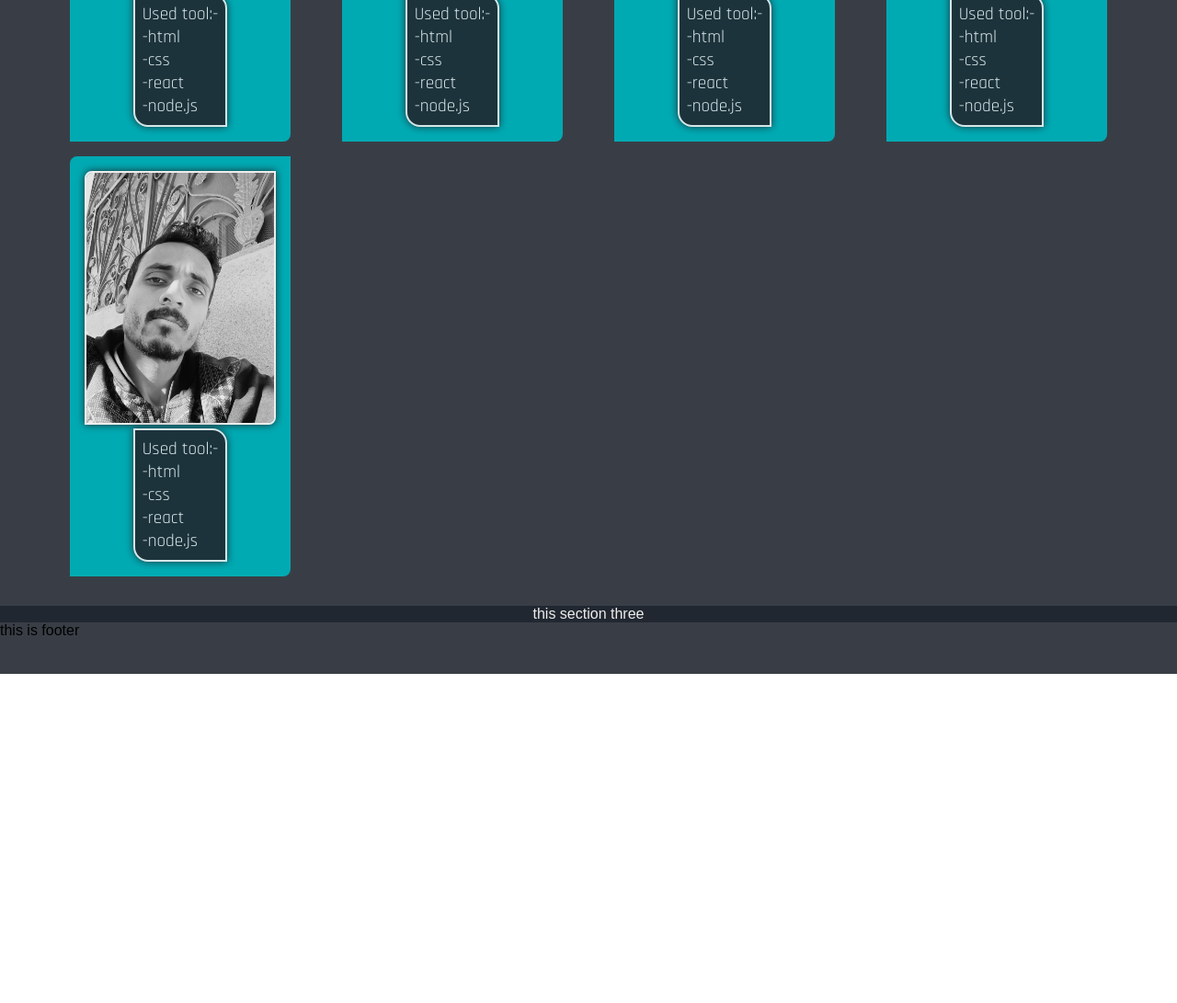
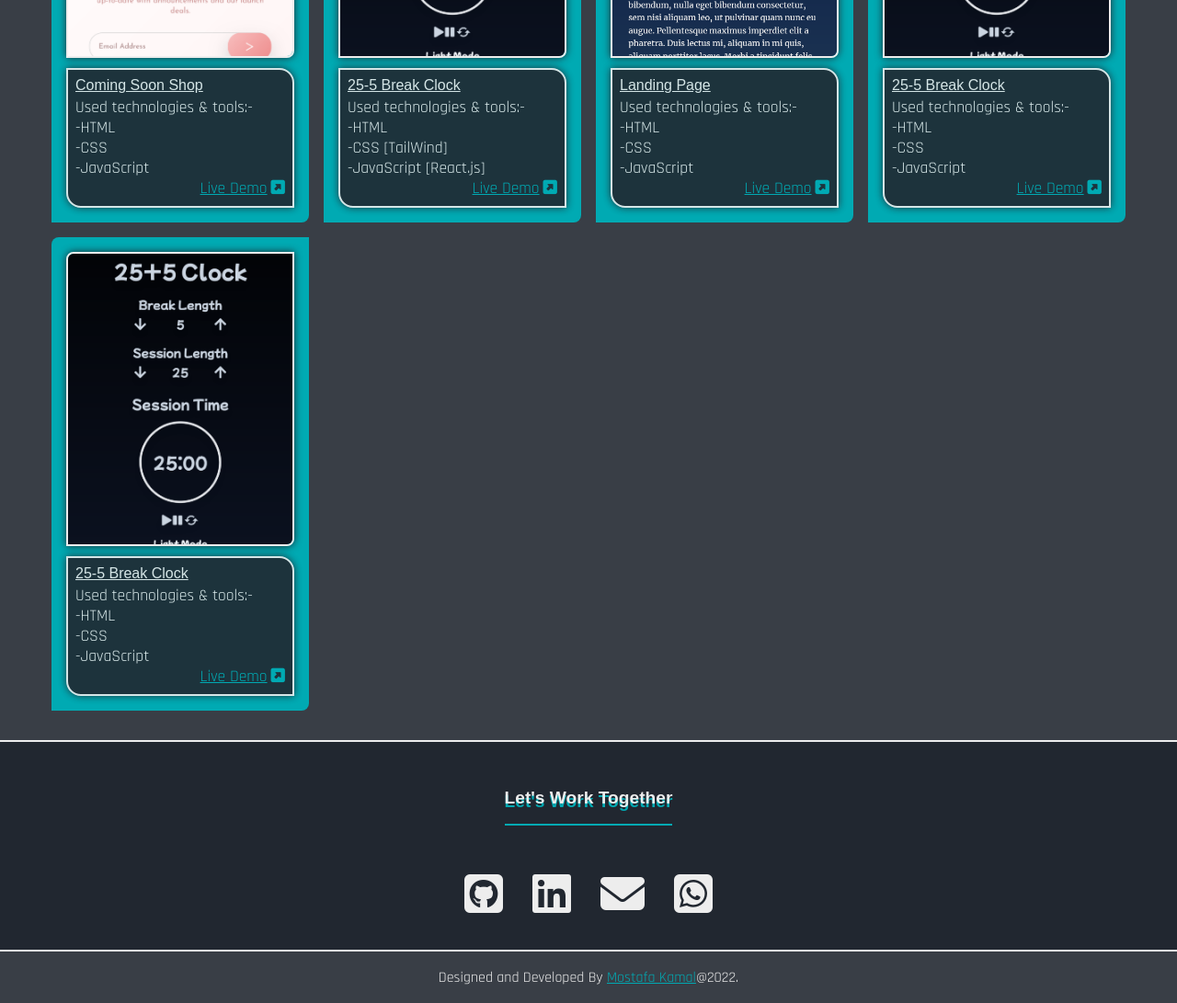
Before and after one commit to mostafakamal22/mk-portfolio, a plain HTML site: page index.html in a window 1280 px wide. Shown: the part 1212-2303 px from the top of the page at 92% size. Before the commit the page ends 1945 px from the top, so only its background shows below. Drawn offline with Linux system fonts and the light colour scheme; a web font is replaced by a local one.

Commit message:
finishing mywork + contact +footer
all style are done and issues  are fixed

```diff
--- a/index.html
+++ b/index.html
@@ -67,81 +67,78 @@
 
         <section id="my-work">
             <div class="content-container" id="mywork-container">
-                <header id="mywork-header">
+                <header class="section-header">
                     <h4>This is My Stuff...</h4>
                 </header>
                 <ul id="mywork-wrapper">
                     <li class="mywork-item">
-                        <figure>
-                            <img class="my-images" src="img/mypic.jpg" alt="example of my work ">
+                        <figure class="mywork-figure">
+                            <img class="my-images mywork-img" src="img/coming-soon-shop.png" alt="example of my work ">
                             <figcaption>
+                                <p>Coming Soon Shop</p>
                                 <ul>
-                                    <li>Used tool:-</li>
-                                    <li>-html</li>
-                                    <li>-css</li>
-                                    <li>-react</li>
-                                    <li>-node.js</li>
+                                    <li>Used technologies & tools:-</li>
+                                    <li>-HTML</li>
+                                    <li>-CSS</li>
+                                    <li>-JavaScript</li>
+                                    <li><a href="https://mostafakamal22.github.io/coming-soon-shop/" target="_blank">Live Demo<i class="fas fa-external-link-square-alt"></i></a></li>
                                 </ul>
                             </figcaption>
                         </figure>
                     </li>
 
                     <li class="mywork-item">
-                        <figure>
-                            <img class="my-images" src="img/mypic.jpg" alt="example of my work">
+                        <figure class="mywork-figure">
+                            <img class="my-images  mywork-img" src="img/25-5-clock.png" alt="example of my work">
                             <figcaption>
-                                <ul>
-                                    <li>Used tool:-</li>
-                                    <li>-html</li>
-                                    <li>-css</li>
-                                    <li>-react</li>
-                                    <li>-node.js</li>
-                                </ul>
+                                <p>25-5 Break Clock</p>
+                                <li>Used technologies & tools:-</li>
+                                    <li>-HTML</li>
+                                    <li>-CSS [TailWind]</li>
+                                    <li>-JavaScript [React.js]</li>
+                                    <li><a href="https://mostafakamal22.github.io/25-5-clock/" target="_blank">Live Demo<i class="fas fa-external-link-square-alt"></i></a></li>
                             </figcaption>
                         </figure>
                     </li>
 
                     <li class="mywork-item">
-                        <figure>
-                            <img class="my-images" src="img/mypic.jpg" alt="example of my work">
+                        <figure class="mywork-figure">
+                            <img class="my-images  mywork-img" src="img/landing-page.png" alt="example of my work">
                             <figcaption>
-                                <ul>
-                                    <li>Used tool:-</li>
-                                    <li>-html</li>
-                                    <li>-css</li>
-                                    <li>-react</li>
-                                    <li>-node.js</li>
-                                </ul>
+                                <p>Landing Page</p>
+                                <li>Used technologies & tools:-</li>
+                                    <li>-HTML</li>
+                                    <li>-CSS</li>
+                                    <li>-JavaScript</li>
+                                    <li><a href="https://mostafakamal22.github.io/landing-page/" target="_blank">Live Demo<i class="fas fa-external-link-square-alt"></i></a></li>
                             </figcaption>
                         </figure>
                     </li>
 
                     <li class="mywork-item">
-                        <figure>
-                            <img class="my-images" src="img/mypic.jpg" alt="example of my work">
+                        <figure class="mywork-figure">
+                            <img class="my-images  mywork-img" src="img/25-5-clock.png" alt="example of my work">
                             <figcaption>
-                                <ul>
-                                    <li>Used tool:-</li>
-                                    <li>-html</li>
-                                    <li>-css</li>
-                                    <li>-react</li>
-                                    <li>-node.js</li>
-                                </ul>
+                                <p>25-5 Break Clock</p>
+                                <li>Used technologies & tools:-</li>
+                                    <li>-HTML</li>
+                                    <li>-CSS</li>
+                                    <li>-JavaScript</li>
+                                    <li><a href="https://mostafakamal22.github.io/25-5-clock/" target="_blank">Live Demo<i class="fas fa-external-link-square-alt"></i></a></li>
                             </figcaption>
                         </figure>
                     </li>
 
                     <li class="mywork-item">
-                        <figure>
-                            <img class="my-images" src="img/mypic.jpg" alt="example of my work">
+                        <figure class="mywork-figure">
+                            <img class="my-images  mywork-img" src="img/25-5-clock.png" alt="example of my work">
                             <figcaption>
-                                <ul>
-                                    <li>Used tool:-</li>
-                                    <li>-html</li>
-                                    <li>-css</li>
-                                    <li>-react</li>
-                                    <li>-node.js</li>
-                                </ul>
+                                <p>25-5 Break Clock</p>
+                                <li>Used technologies & tools:-</li>
+                                    <li>-HTML</li>
+                                    <li>-CSS</li>
+                                    <li>-JavaScript</li>
+                                    <li><a href="https://mostafakamal22.github.io/25-5-clock/" target="_blank">Live Demo<i class="fas fa-external-link-square-alt"></i></a></li>
                             </figcaption>
                         </figure>
                     </li>
@@ -150,13 +147,40 @@
         </section>
 
         <section id="contact">
-            <div class="content-container">
-                this section three
+            <div class="content-container" id="contact-container">
+                <header class="section-header">
+                    <h4>Let's Work Together</h4>
+                </header>
+
+                <ul class="contact-list">
+                    <li class="contact-item" title="Github">
+                        <a href="https://github.com/mostafakamal22" class="contact-link" target="_blank">
+                            <i class="fab fa-github-square"></i>
+                        </a>
+                    </li>
+                    <li class="contact-item" title="Linkedin">
+                        <a href="https://www.linkedin.com/in/mostafakamal22/" class="contact-link" target="_blank">
+                            <i class="fab fa-linkedin"></i>
+                        </a>
+                    </li>
+                    <li class="contact-item" title="Send Email">
+                        <a href="mailto: mk1319@fayoum.edu.eg" class="contact-link" target="_blank">
+                            <i class="fas fa-envelope"></i>
+                        </a>
+                    </li>
+                    <li class="contact-item" title="Whatsapp">
+                        <a href="https://wa.me/201008871950" class="contact-link" target="_blank">
+                            <i class="fab fa-whatsapp-square"></i>
+                        </a>
+                    </li>
+                </ul>
             </div>
         </section>
 
         <footer>
-            this is footer
+            <div class="content-container" id="footer-container">
+               <p>Designed and Developed By <span>Mostafa Kamal</span>@2022.</p>
+            </div>
         </footer>
     </div>
 
--- a/styles/style.css
+++ b/styles/style.css
@@ -75,6 +75,19 @@ img{
     align-items: center;
 }
 
+section{
+    border-bottom: .125rem solid var(--var-color-primary);
+}
+
+.section-header{
+    align-self: center;
+    font-size: 1.2rem;
+    border-bottom: .125rem solid var(--var-color-secodary);
+    margin-bottom: 3rem;
+    line-height: .3;
+    text-shadow: 0 .25rem 0 var(--var-color-secodary);
+}
+
 figure{
     display: flex;
     align-items: center;
@@ -95,21 +108,34 @@ figure{
     border: .125rem solid var(--var-color-primary);
     border-radius: .5rem 0;
     box-shadow: 0 0 .5rem var(--var-bg-primary);
+    transition: 200ms ease-in-out;
 }
 
 figcaption{
+    width: 100%;
     background-color: var(--var-bg-primary);
     opacity: 0.90;
     padding: .5rem;
-    margin-top: .25rem ;
+    margin-top: .7rem ;
     border-radius: 0 1rem ;
     border: .125rem solid var(--var-color-primary);
     box-shadow: 0 0 .5rem var(--var-bg-primary);
 }
 
-figcaption li{
-    font-size: 1.2rem;
+figcaption :is(li, a){
+    font-size: 1.1rem;
     font-family: var(--var-thin-font);
+}
+
+figcaption a{
+    display: block;
+    color: var(--var-color-secodary);
+    text-align: right;
+    text-decoration: underline;
+}
+
+figcaption a:hover{
+    color: var(--var-color-primary);
 }
 
 /* main container properties */
@@ -121,7 +147,7 @@ figcaption li{
         "section3"
         "footer";
     grid-template-columns: 100%;
-    grid-template-rows: min(100vh,41rem) auto auto 3.5rem;
+    grid-template-rows: min(100vh,41rem) auto auto 3rem;
 }
 
 /* navbar styles */
@@ -192,7 +218,7 @@ figcaption li{
 }
 
 #open{
-    margin: auto auto auto 1.5rem;
+    margin: auto auto auto .5rem;
 }
 
 /* aside style */
@@ -231,6 +257,7 @@ aside{
 #aside-nav-list > .nav-item + .nav-item {
     border-top: 1px solid var(--var-color-secodary);
 }
+
 /* about-me section's styles */
 #about{
     grid-area: section1;
@@ -254,6 +281,7 @@ aside{
 
 #about-header{
     max-width: 20rem;
+    text-shadow: 0 .25rem 0 var(--var-color-secodary);
 }
 
 #about-header > :is(h1, h4, p) {
@@ -262,9 +290,12 @@ aside{
 
 #about-details{
     margin: 1rem 0;
-    max-width: 25rem;
+    max-width: 22rem;
 }
 
+#about-details > img{
+    padding: .5rem;
+}
 
 /* mywork section's styles */
 #my-work{
@@ -288,13 +319,6 @@ aside{
     display: grid;
     grid-template-columns: repeat(auto-fit, minmax(15rem, 1fr));
     grid-gap: 1rem ;
-    justify-items: center;
-}
-
-#mywork-header{
-    align-self: center;
-    border-bottom: .125rem solid var(--var-color-secodary);
-    margin-bottom: 2rem;
 }
 
 #mywork-header h4{
@@ -305,20 +329,92 @@ aside{
     margin: 0;
 }
 
+.mywork-item p{
+    margin-top: 0;
+    margin-bottom: .25rem;
+    text-decoration: underline;
+}
+
+.mywork-figure{
+    max-width: 100%;
+}
+
+.mywork-img{
+    max-height: 20rem;
+    width: 100%;
+}
+
+.mywork-figure:hover > .mywork-img{
+    transform: scale(1.03);
+    border: .125rem solid var(--var-bg-secodary);
+}
+
+.fa-external-link-square-alt{
+    margin-left:.25rem;
+}
+
 /* contact me section's styles */
 #contact{
     grid-area: section3;
+    display: flex;
+    justify-content: center;
     background-color: var(--var-bg-primary);
     color: var(--var-color-primary);
 }
 
+#contact-container{
+    flex-direction: column;
+    padding: 2rem 1rem;
+    max-width: 75rem;
+}
+
+.contact-list{
+    display: flex;
+    flex-wrap: wrap;
+    justify-content: center;
+    align-items: center;
+}
+
+.contact-item{
+    margin: 0 1rem;
+}
+
+.contact-item:hover{
+    transform: scale(1.1);
+}
+
+.contact-link{
+    font-size: 3rem;
+    color: var(--var-color-primary);
+}
+
+
+
 /* footer styles */
 footer{
     grid-area: footer;
+    display: flex;
+    justify-content: center;
     background-color: var(--var-bg-secodary);
-    color: var(--var-color-sec--var-bg-secodary);
+    color: var(--var-color-primary);
 }
 
+#footer-container{
+    align-content:center ;
+    max-width: 75rem;
+    height: 100%;
+    text-align: center;
+}
+
+#footer-container :is(p,span){
+    margin: 0;
+    font-family: var(--var-thin-font);
+}
+
+#footer-container span{
+    color: var(--var-color-secodary);
+    text-decoration: underline;
+}
 
 /* media queries */
 
@@ -331,6 +427,7 @@ footer{
     /* navbar and aside */
     #navbar{
         background-color: var(--var-bg-primary);
+        border-bottom: .125rem solid var(--var-color-primary);
         box-shadow: 0 0 .5rem #000;
     }
 
```
Also changed, not shown: img/25-5-clock.png (added), img/coming-soon-shop.png (added), img/landing-page.png (added).
